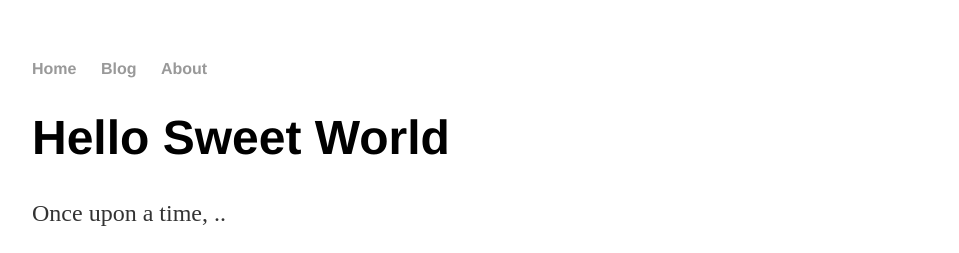
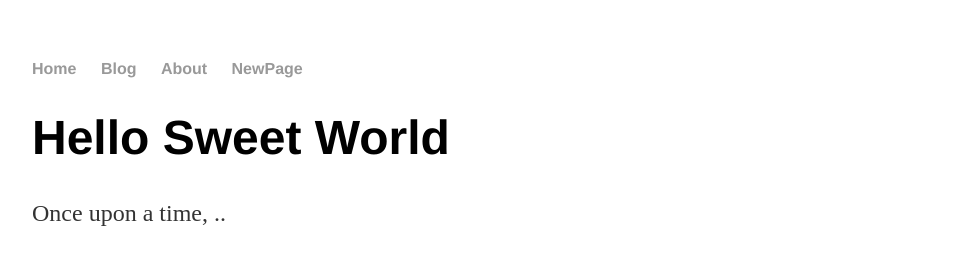
Before and after one commit to RoryGilfillan03/RoryGilfillan03.github.io, a Jekyll site: the page built from index.html, in a window 1280 px wide. Shown: the top 253 px of the page, without its empty margins (160-1119 px from the left). Built offline with Jekyll 4.4.1, drawn with Linux system fonts in a browser that asks for light colours.

Commit message:
Update default.html
add link for new page

```diff
--- a/_layouts/default.html
+++ b/_layouts/default.html
@@ -11,6 +11,7 @@
 <li><a href="/">Home</a></li>
 <li><a href="/blog">Blog</a></li>
 <li><a href="/about">About</a></li>
+<li><a href="/NewPage">NewPage</a></li>
 </ul>
 </nav>
 <div class="container">
```
